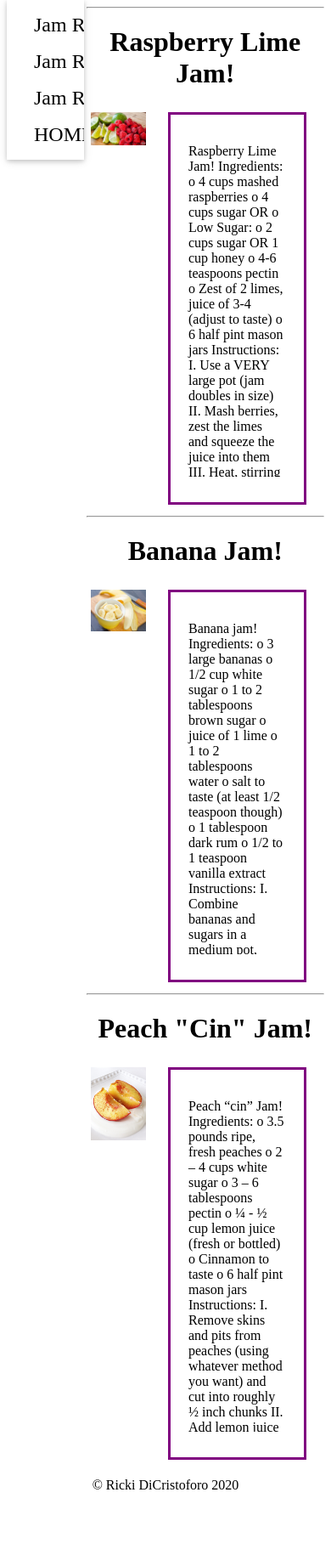
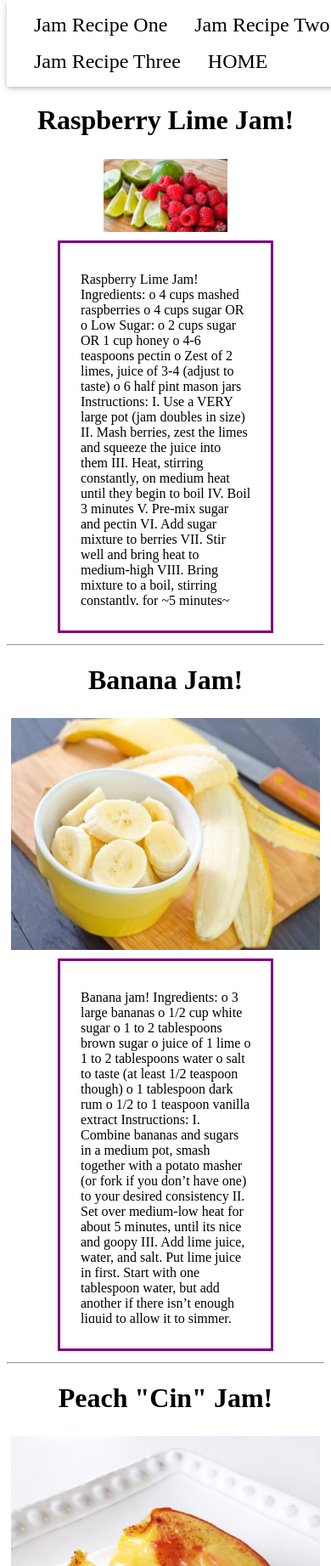
Before and after one commit to rdicrist/cooking-blog-ricki-dee, a PHP site: page /jam.html in a window 390 px wide. Shown: the top 1843 px of the page at 85% size. Before the commit the page ends 1753 px from the top, so only its background shows below. Run offline with PHP 8.4, Linux system fonts and the light colour scheme.

Commit message:
fixed phone layout view (for jam page)

```diff
--- a/jam.html
+++ b/jam.html
@@ -19,7 +19,7 @@
 TODO: get the header to deal with it better , get the entire page to shift to deal with it
 get sidebar words to shrink with size changes-->
 
-<nav class="w3-sidebar w3-bar-block w3-card w3-top w3-xlarge w3-animate-left" style="width:15%" id="mySidebar">
+<nav class="w3-sidebar w3-bar-block w3-card w3-top w3-xlarge w3-animate-left recipe-sidebar" id="mySidebar">
     <a href="#recipeone"  class="w3-bar-item w3-button">Jam Recipe One</a>
     <a href="#recipetwo"  class="w3-bar-item w3-button">Jam Recipe Two</a>
     <a href="#recipethree"  class="w3-bar-item w3-button">Jam Recipe Three</a>
@@ -47,13 +47,13 @@ get sidebar words to shrink with size changes-->
 </div> -->
 
 <!-- Recipe Blocks -->
-<div style="margin-left:25%"> <!-- Account for sidebar -->
+<div class="recipe-block"> <!-- Account for sidebar -->
 
 <hr id="recipeone">
     <div class="title"><h1>Raspberry Lime Jam!</h1></div>
     <div class="recipe-row">
         <div class="recipe-picture-column">
-            <img src="images/rasplime.jpg" alt="Recipe Name" style="width:100%">
+            <img src="images/rasplime.jpg" alt="Recipe Name">
         </div>
         <div class="recipe-column">
             <div class="recipe">
--- a/style.css
+++ b/style.css
@@ -95,13 +95,26 @@ Add in the other stuff from index.html as well*/
     z-index:2;
 }
 
-/* Make sidebar into topbar for screens under 700px wide */
-@media screen and (max-width: 700px) {
+.recipe-sidebar {
+    width: 15%;
+}
+
+.recipe-block {
+    margin-left:25%;
+}
+
+/* Make sidebar into topbar for screens under 800px wide */
+@media screen and (max-width: 800px) {
     .w3-sidebar {
       width: 100%;
       height: auto;
       position: relative;
     }
+    .recipe-block {
+        margin-top: 100px;
+        margin-left: 0;
+    }
+
 }
 
 .w3-bar-block {
@@ -293,6 +306,7 @@ Add in the other stuff from index.html as well*/
   .recipe-row {
       display: flex;
   }
+  /* style="width:100%" */
   .recipe-picture-column{
       flex: 25%;
       padding: 5px;
@@ -301,3 +315,11 @@ Add in the other stuff from index.html as well*/
     flex: 75%;
     padding: 5px;
   }
+
+  @media screen and (max-width: 500px) {
+    .recipe-row {
+        flex-direction: column;
+        align-items: center;
+    }
+
+  }
```
